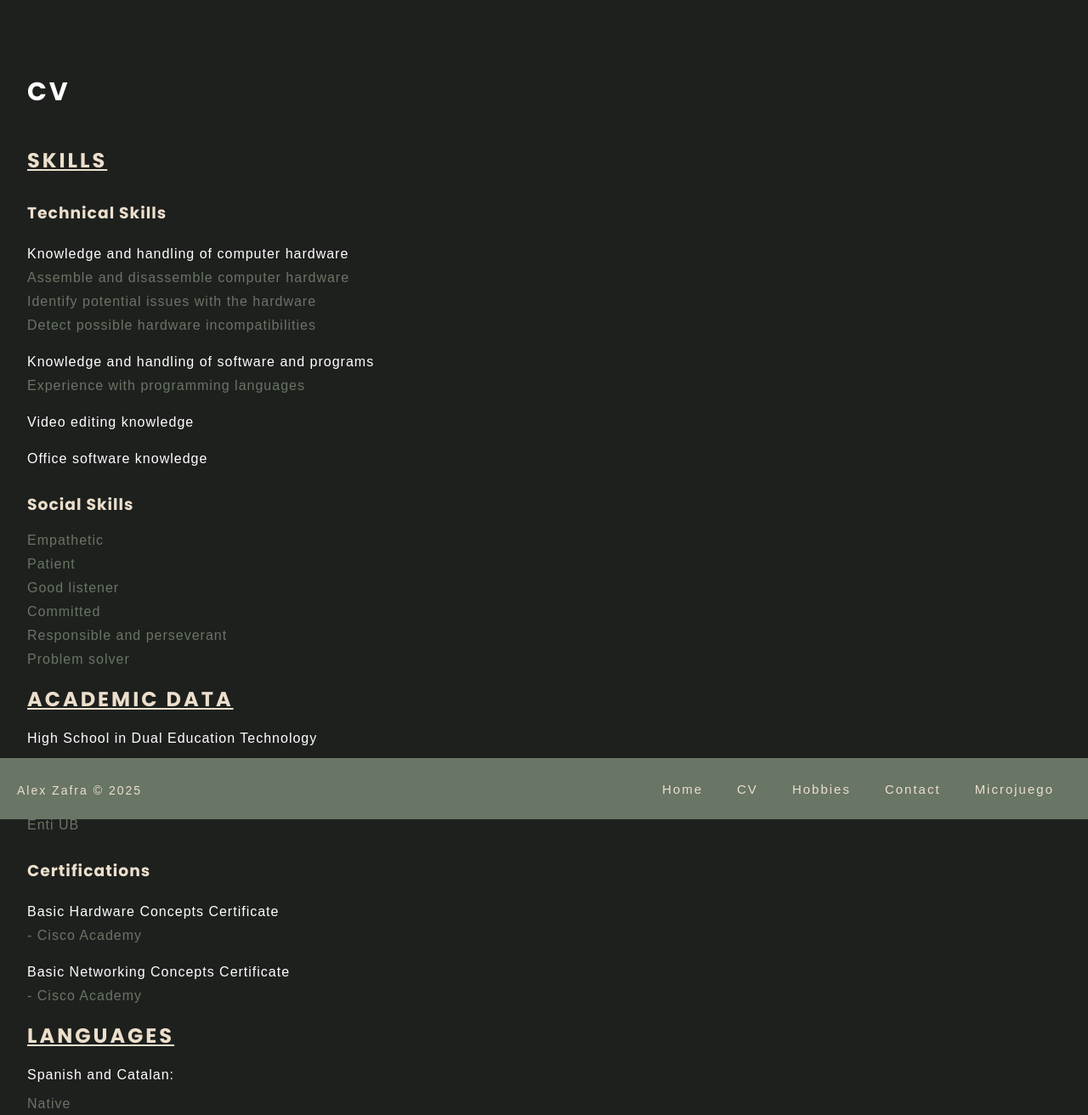
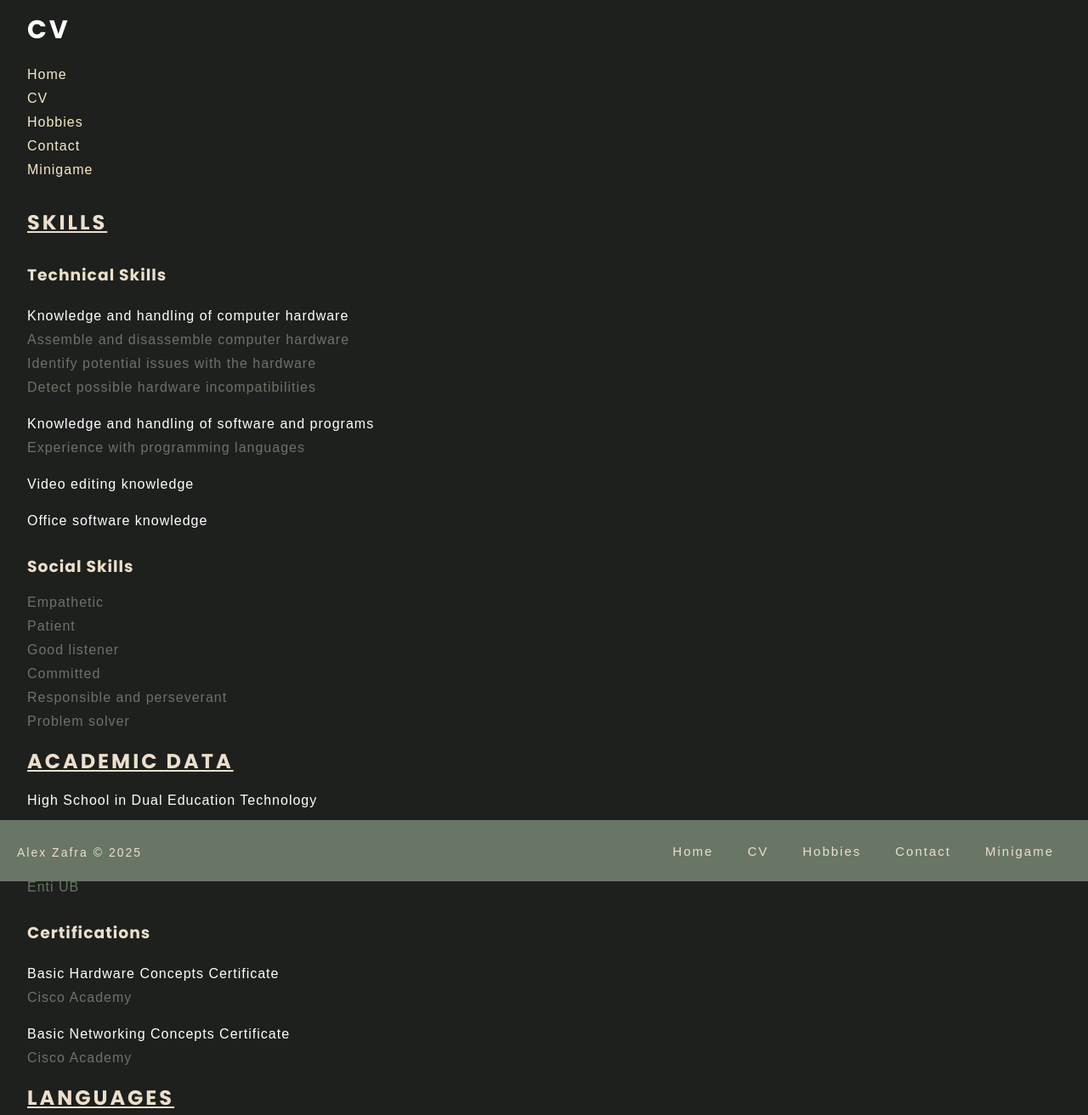
Before and after one commit to alexzz05/alexzz05.github.io, a plain HTML site: page cv.html in a window 1280 px wide. Shown: the top 1312 px of the page at 85% size. Drawn offline with Linux system fonts and the light colour scheme.

Commit message:
Update cv.html

```diff
--- a/cv.html
+++ b/cv.html
@@ -11,6 +11,16 @@
 		<header>
 
 			<h1>CV</h1>
+
+			<nav>
+				<ul>
+					<li><a href="index.html">Home</a></li>
+					<li><a href="cv.html">CV</a></li>
+					<li><a href="hobbies.html">Hobbies</a></li>
+					<li><a href="contact.html">Contact</a></li>
+					<li><a href="minigame.html">Minigame</a></li>
+				</ul>
+			</nav>
 
 		</header>
 
@@ -57,8 +67,8 @@
 							<h3>Certifications</h4>
 
 							<ul>
-								<li><strong>Basic Hardware Concepts Certificate</strong> - Cisco Academy</li>
-								<li><strong>Basic Networking Concepts Certificate</strong> - Cisco Academy</li>
+								<li><strong>Basic Hardware Concepts Certificate</strong>Cisco Academy</li>
+								<li><strong>Basic Networking Concepts Certificate</strong>Cisco Academy</li>
 							</ul>
 
 
@@ -83,7 +93,7 @@
 					<li><a href="cv.html">CV</a></li>
 					<li><a href="hobbies.html">Hobbies</a></li>
 					<li><a href="contact.html">Contact</a></li>
-					<li><a href="microjuego.html">Microjuego</a></li>
+					<li><a href="minigame.html">Minigame</a></li>
 				</ul>
 			</nav>
 		</footer>
```
